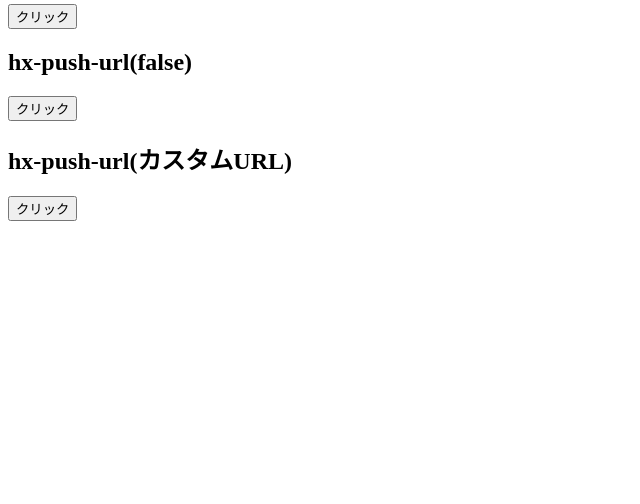
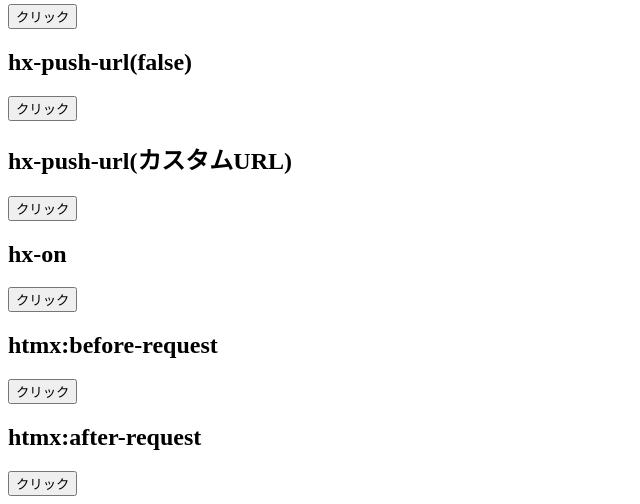
Before and after one commit to tomo1227/htmx_book_app, a Python web app: template templates/section13.html in a window 1280 px wide. Shown: the part 520-1024 px from the top of the page, without its empty margins (0-640 px from the left). Before the commit the page ends 741 px from the top, so only its background shows below. Run offline with Jinja, Linux system fonts and the light colour scheme; the template is opened without the code that fills it, so the values that code supplies are empty.

Commit message:
section13後半追加

```diff
--- a/templates/section13.html
+++ b/templates/section13.html
@@ -32,4 +32,15 @@
 
 <h2>hx-push-url(カスタムURL)</h2>
 <button hx-get="/random" hx-push-url="/section13/random">クリック</button>
+
+
+<h2>hx-on</h2>
+<button hx-on:click="alert('こんにちは!')">クリック</button>
+
+<h2>htmx:before-request</h2>
+<button hx-get="/random" hx-on:htmx:before-request="alert('こんにちは!')">クリック</button>
+
+<h2>htmx:after-request</h2>
+<button hx-get="/random" hx-on:htmx:before-request="alert('こんにちは!')"
+  hx-on:htmx:after-request="alert('こんばんは!')">クリック</button>
 {% endblock %}
```
